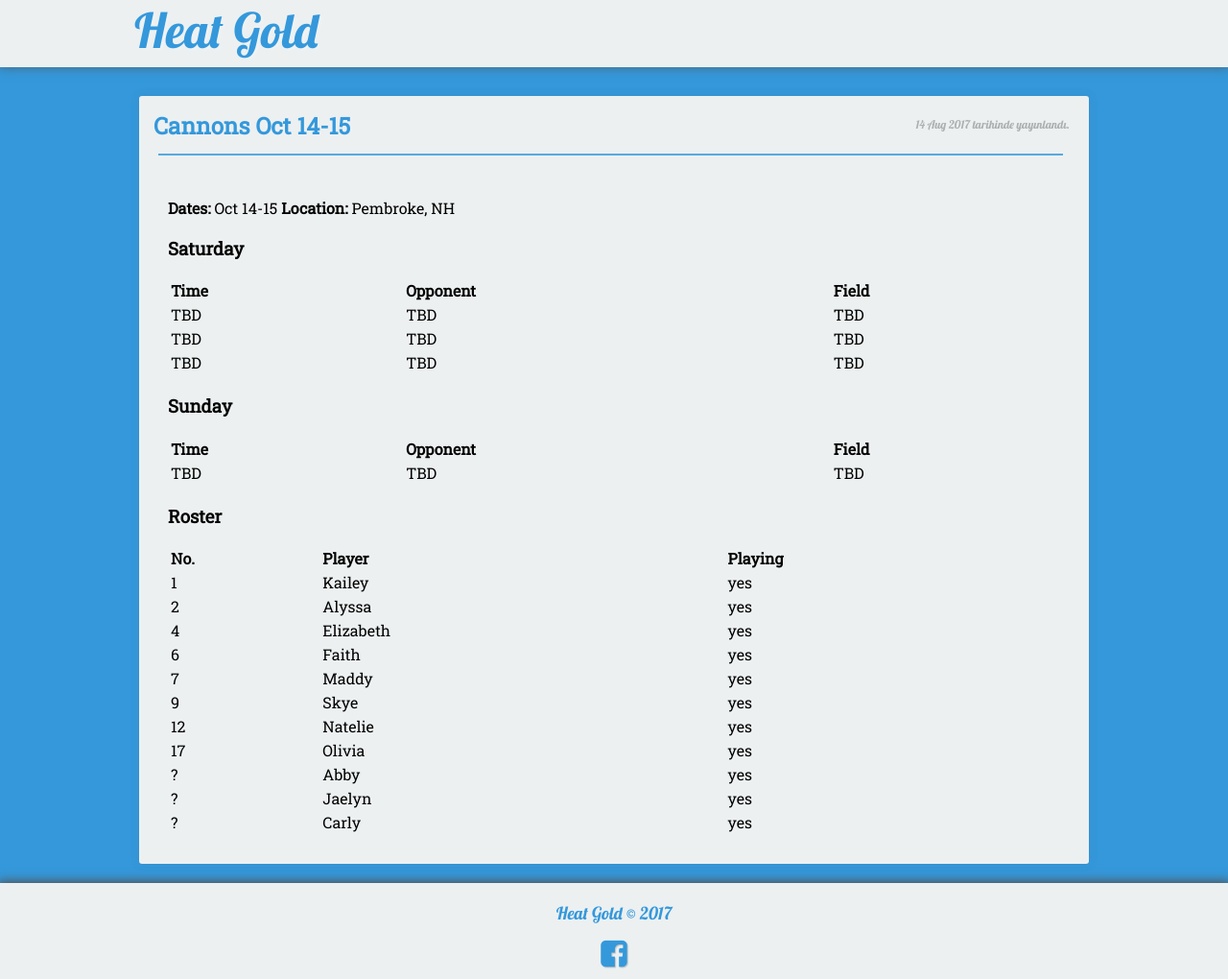
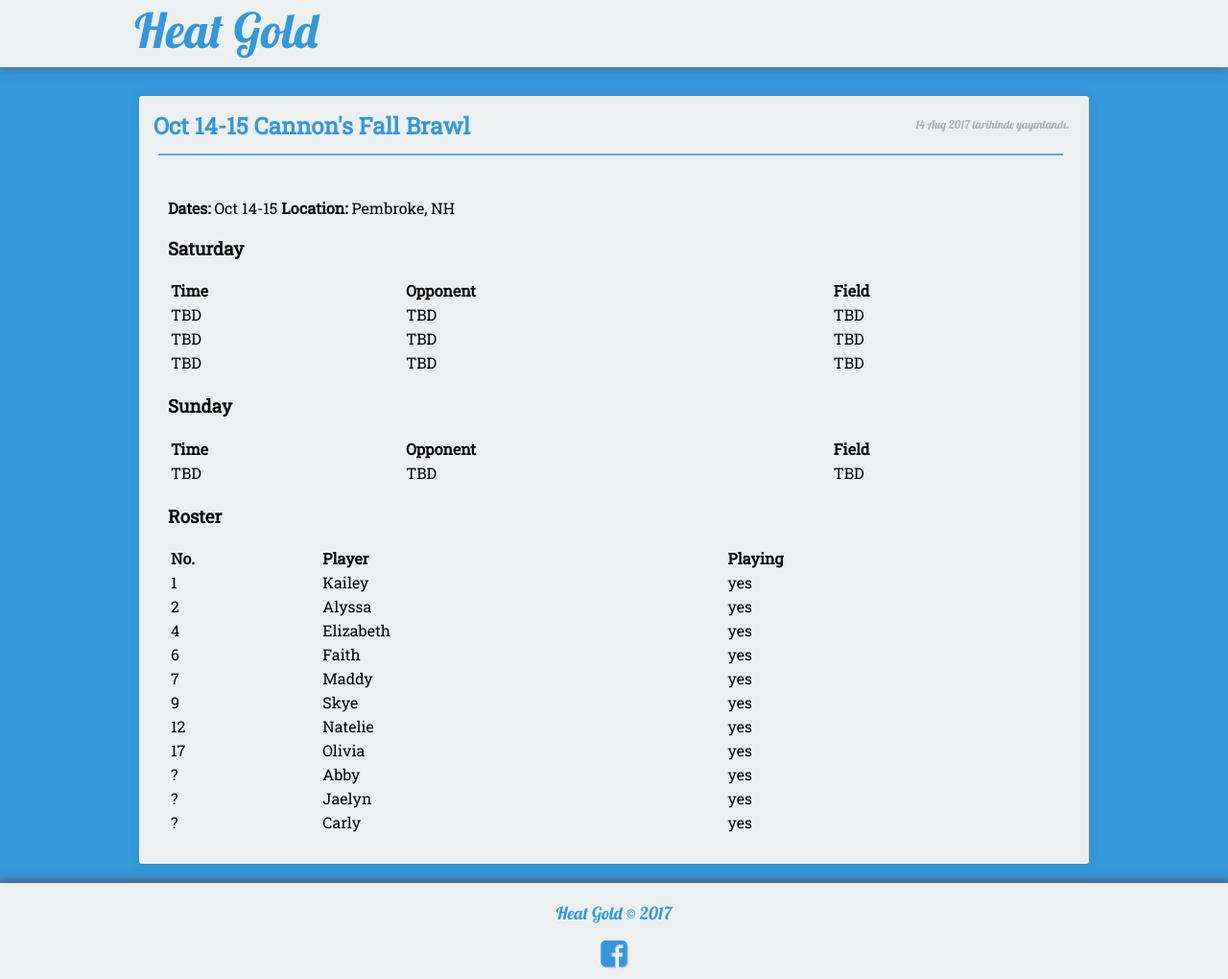
Before and after one commit to seanmerrow/ecf, a Jekyll site: the page built from _posts/2017-08-14-Oct-14-15.md, in a window 1280 px wide. Shown: the whole page at 96% size. Built offline with Jekyll 4.4.1, drawn with Linux system fonts in a browser that asks for light colours; nearby versions of some CDN libraries.

Commit message:
Update 2017-08-14-Oct-14-15.md

```diff
--- a/_posts/2017-08-14-Oct-14-15.md
+++ b/_posts/2017-08-14-Oct-14-15.md
@@ -1,6 +1,6 @@
 ---
 layout: post
-title: Cannons Oct 14-15
+title: Oct 14-15 Cannon's Fall Brawl
 description: Cannon's Fall Brawl
 excerpt: "Cannon's Fall Brawl"
 tag:
```
